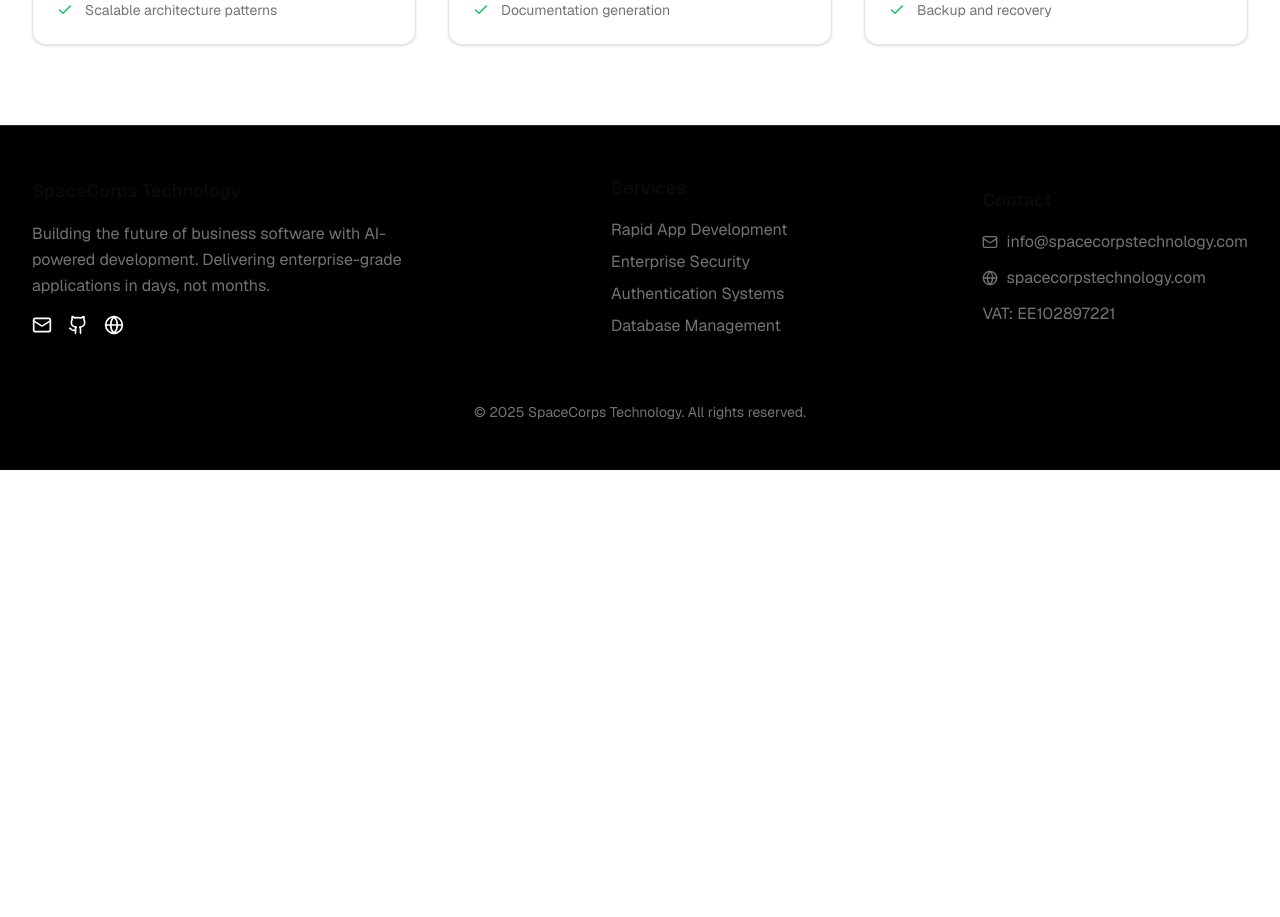
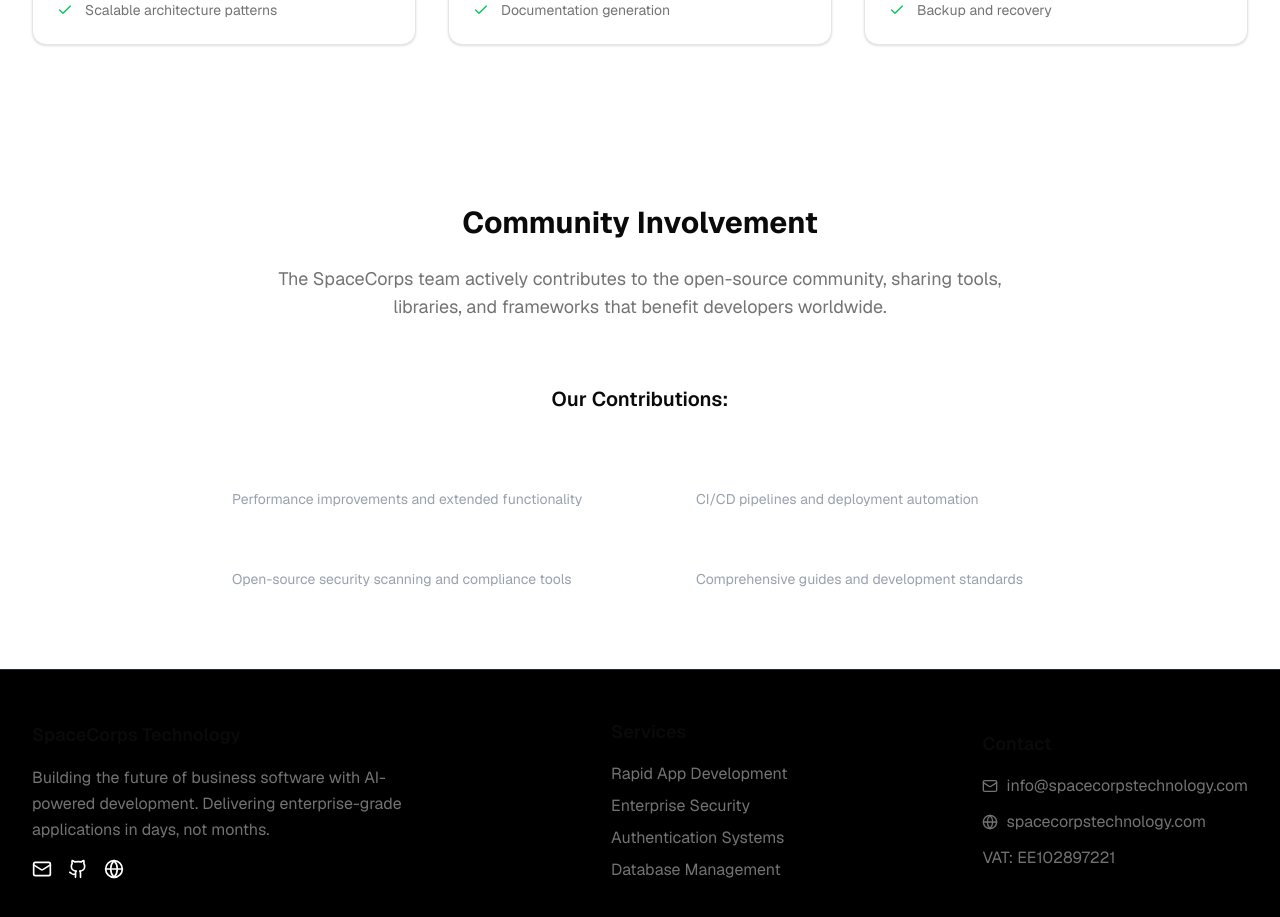
Before and after one commit to SpaceCorps/web, a React (Vite) app: page /portfolio in a window 1280 px wide. Shown: the part 3640-4557 px from the top of the page. Before the commit the page ends 4110 px from the top, so only its background shows below. Built offline with nearby package versions, Linux system fonts and the light colour scheme.

Commit message:
feat: add Section CommunityInvolvementSection

```diff
--- /dev/null
+++ b/src/components/CommunityInvolvementSection/CommunityInvolvementSection.ts
@@ -0,0 +1,8 @@
+export interface ContributionItemProps {
+  title: string;
+  description: string;
+}
+
+export interface CommunityInvolvementSectionProps {
+  // No props needed for now, but keeping for future extensibility
+}
--- /dev/null
+++ b/src/components/CommunityInvolvementSection/CommunityInvolvementSection.tsx
@@ -0,0 +1,79 @@
+import React from "react";
+import { CheckCircle } from "lucide-react";
+import {
+  CommunityInvolvementSectionProps,
+  ContributionItemProps,
+} from "./CommunityInvolvementSection.ts";
+
+const ContributionItem: React.FC<ContributionItemProps> = ({
+  title,
+  description,
+}) => {
+  return (
+    <div className="flex items-start gap-4">
+      <CheckCircle className="h-6 w-6 text-white flex-shrink-0 mt-0.5" />
+      <div>
+        <h3 className="text-white font-semibold mb-1">{title}</h3>
+        <p className="text-gray-400 text-sm">{description}</p>
+      </div>
+    </div>
+  );
+};
+
+const CommunityInvolvementSection: React.FC<
+  CommunityInvolvementSectionProps
+> = () => {
+  const contributions: ContributionItemProps[] = [
+    {
+      title: "Framework optimizations and plugins",
+      description: "Performance improvements and extended functionality",
+    },
+    {
+      title: "Development automation tools",
+      description: "CI/CD pipelines and deployment automation",
+    },
+    {
+      title: "Security and compliance utilities",
+      description: "Open-source security scanning and compliance tools",
+    },
+    {
+      title: "Documentation and best practices",
+      description: "Comprehensive guides and development standards",
+    },
+  ];
+
+  return (
+    <section className="py-20 px-4 sm:px-6 lg:px-8 bg-background">
+      <div className="container mx-auto">
+        <div className="text-center mb-16">
+          <h2 className="text-3xl font-bold text-foreground mb-6">
+            Community Involvement
+          </h2>
+          <p className="text-lg text-muted-foreground max-w-3xl mx-auto">
+            The SpaceCorps team actively contributes to the open-source
+            community, sharing tools, libraries, and frameworks that benefit
+            developers worldwide.
+          </p>
+        </div>
+
+        <div className="text-center mb-12">
+          <h3 className="text-xl font-semibold text-foreground">
+            Our Contributions:
+          </h3>
+        </div>
+
+        <div className="grid grid-cols-1 md:grid-cols-2 gap-8 max-w-4xl mx-auto">
+          {contributions.map((contribution, index) => (
+            <ContributionItem
+              key={index}
+              title={contribution.title}
+              description={contribution.description}
+            />
+          ))}
+        </div>
+      </div>
+    </section>
+  );
+};
+
+export { CommunityInvolvementSection };
--- /dev/null
+++ b/src/components/CommunityInvolvementSection/index.ts
@@ -0,0 +1,5 @@
+export { CommunityInvolvementSection } from "./CommunityInvolvementSection.tsx";
+export type {
+  CommunityInvolvementSectionProps,
+  ContributionItemProps,
+} from "./CommunityInvolvementSection.ts";
--- a/src/pages/Portfolio.tsx
+++ b/src/pages/Portfolio.tsx
@@ -4,6 +4,7 @@ import { OpenSourceSection } from "../components/OpenSourceSection";
 import { FeaturedProjectsSection } from "../components/FeaturedProjectsSection";
 import { TechnologyDemosSection } from "../components/TechnologyDemosSection";
 import { FrameworkDetailsSection } from "../components/FrameworkDetailsSection";
+import { CommunityInvolvementSection } from "../components/CommunityInvolvementSection";
 
 const Portfolio: React.FC = () => {
   return (
@@ -14,6 +15,7 @@ const Portfolio: React.FC = () => {
         <FeaturedProjectsSection />
         <TechnologyDemosSection />
         <FrameworkDetailsSection />
+        <CommunityInvolvementSection />
       </main>
     </div>
   );
```
